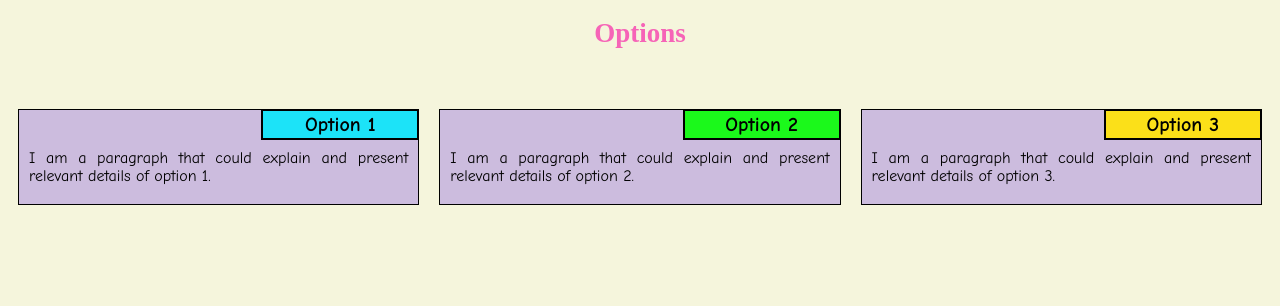
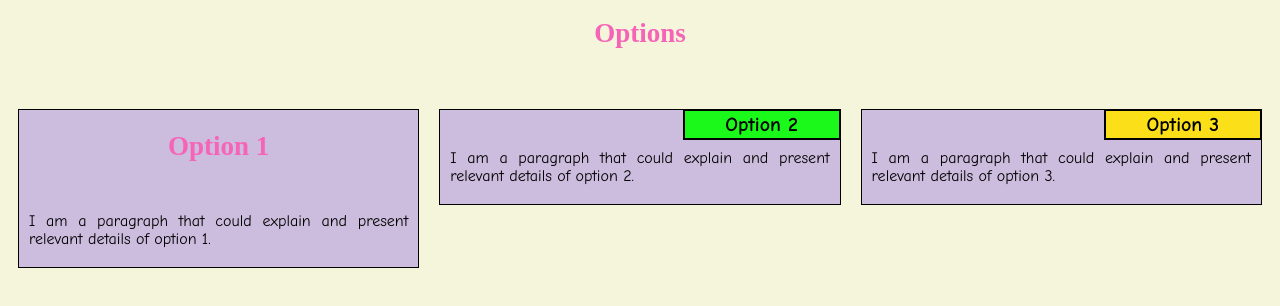
Before and after one commit to pattymicaelazurita/module-3, a plain HTML site: page index.html in a window 1280 px wide. Drawn offline with Linux system fonts and the light colour scheme.

Commit message:
Update index.html

```diff
--- a/index.html
+++ b/index.html
@@ -11,7 +11,7 @@
 <div class='row'>
 	<div class='big medium small'>
 		<div class='section'>
-			<span id='option1'>Option 1</span>
+			<h1>Option 1</h1>
 				<p>I am a paragraph that could explain and present relevant details of option 1.</p>
 		</div>
 	</div>
```
